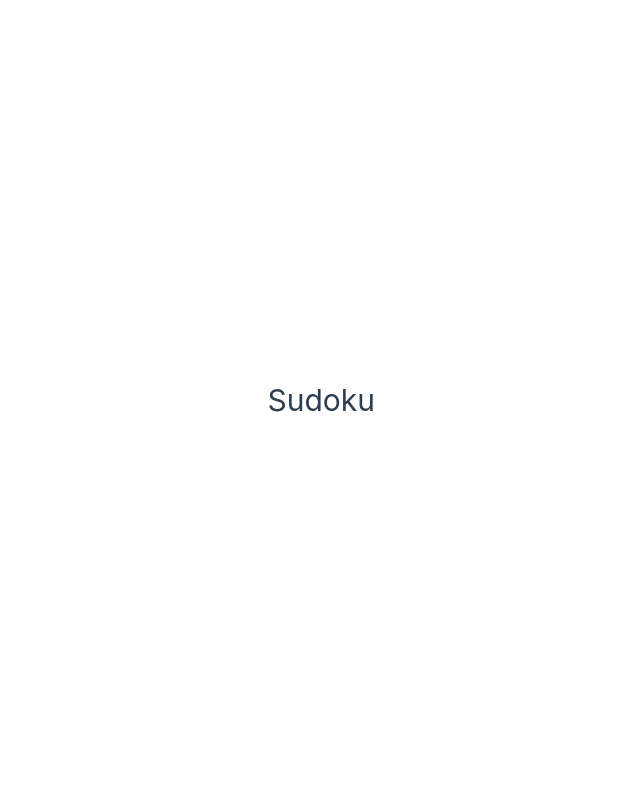
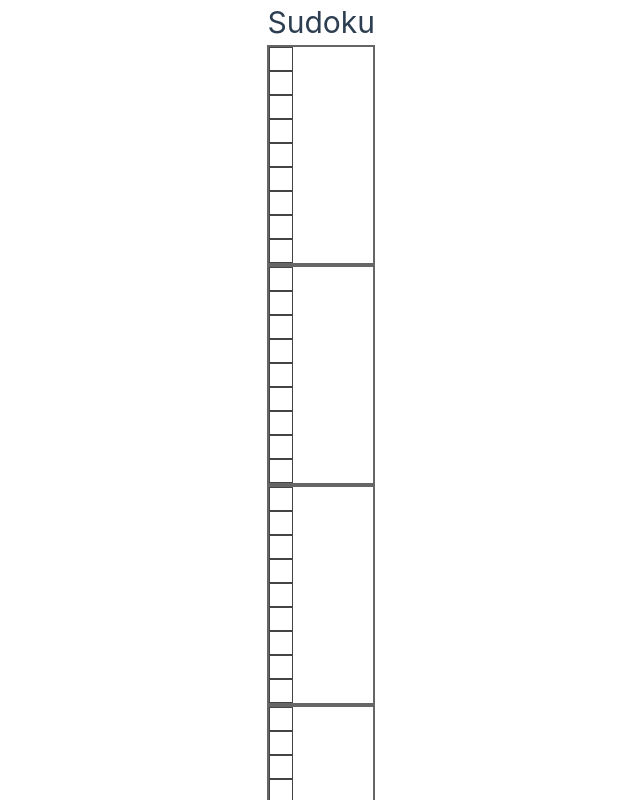
Before and after one commit to pniebrzydowski/hux1-ws24-prep, a Vue app: page / in a window 1280 px wide. Shown: the top 800 px of the page, without its empty margins (265-905 px from the left). Built offline with nearby package versions, Linux system fonts and the light colour scheme; the HTML template or start-up script is replaced by a standard one.

Commit message:
Week 2 Demo: add block sub-components (#2)

```diff
--- a/src/components/GameBoard.vue
+++ b/src/components/GameBoard.vue
@@ -1,9 +1,15 @@
-<script setup lang="ts"></script>
+<script setup lang="ts">
+import SudokuBlock from './SudokuBlock.vue'
+
+const { title = 'Sudoku' } = defineProps<{
+  title?: string
+}>()
+</script>
 
 <template>
-  <div class="board"></div>
+  <h1>{{ title }}</h1>
   <div class="board">
-    <h1>Sudoku</h1>
+    <SudokuBlock v-for="n in 9" :key="n" />
   </div>
 </template>
 
--- /dev/null
+++ b/src/components/NumberBlock.vue
@@ -0,0 +1,13 @@
+<script setup lang="ts"></script>
+
+<template>
+  <div class="number-block"></div>
+</template>
+
+<style scoped>
+.number-block {
+  border: 1px solid #444;
+  width: 24px;
+  height: 24px;
+}
+</style>
--- /dev/null
+++ b/src/components/SudokuBlock.vue
@@ -0,0 +1,15 @@
+<script setup lang="ts">
+import NumberBlock from './NumberBlock.vue'
+</script>
+
+<template>
+  <div class="sudoku-block">
+    <NumberBlock v-for="n in 9" :key="n" />
+  </div>
+</template>
+
+<style scoped>
+.sudoku-block {
+  border: 2px solid #666;
+}
+</style>
```
